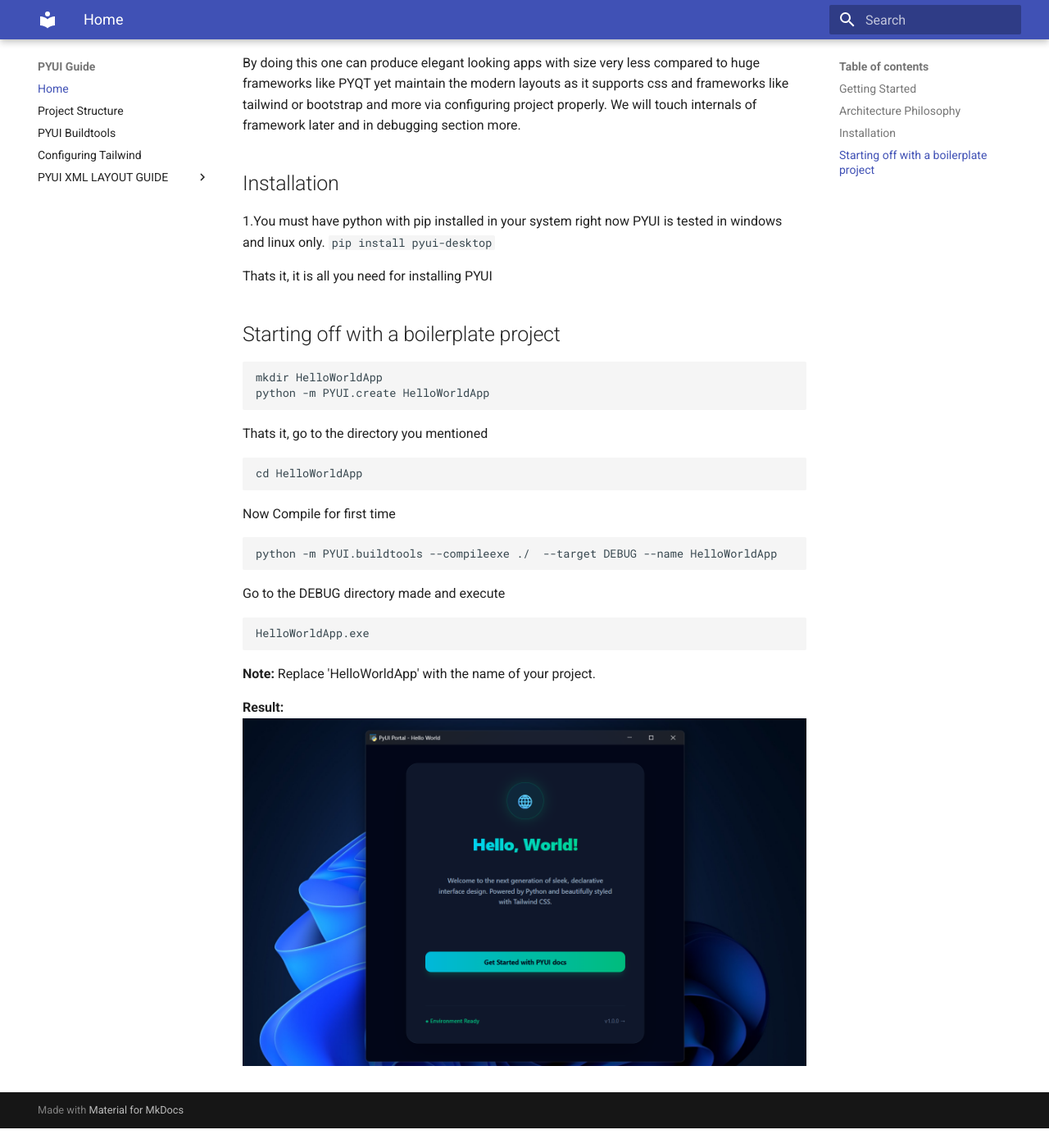
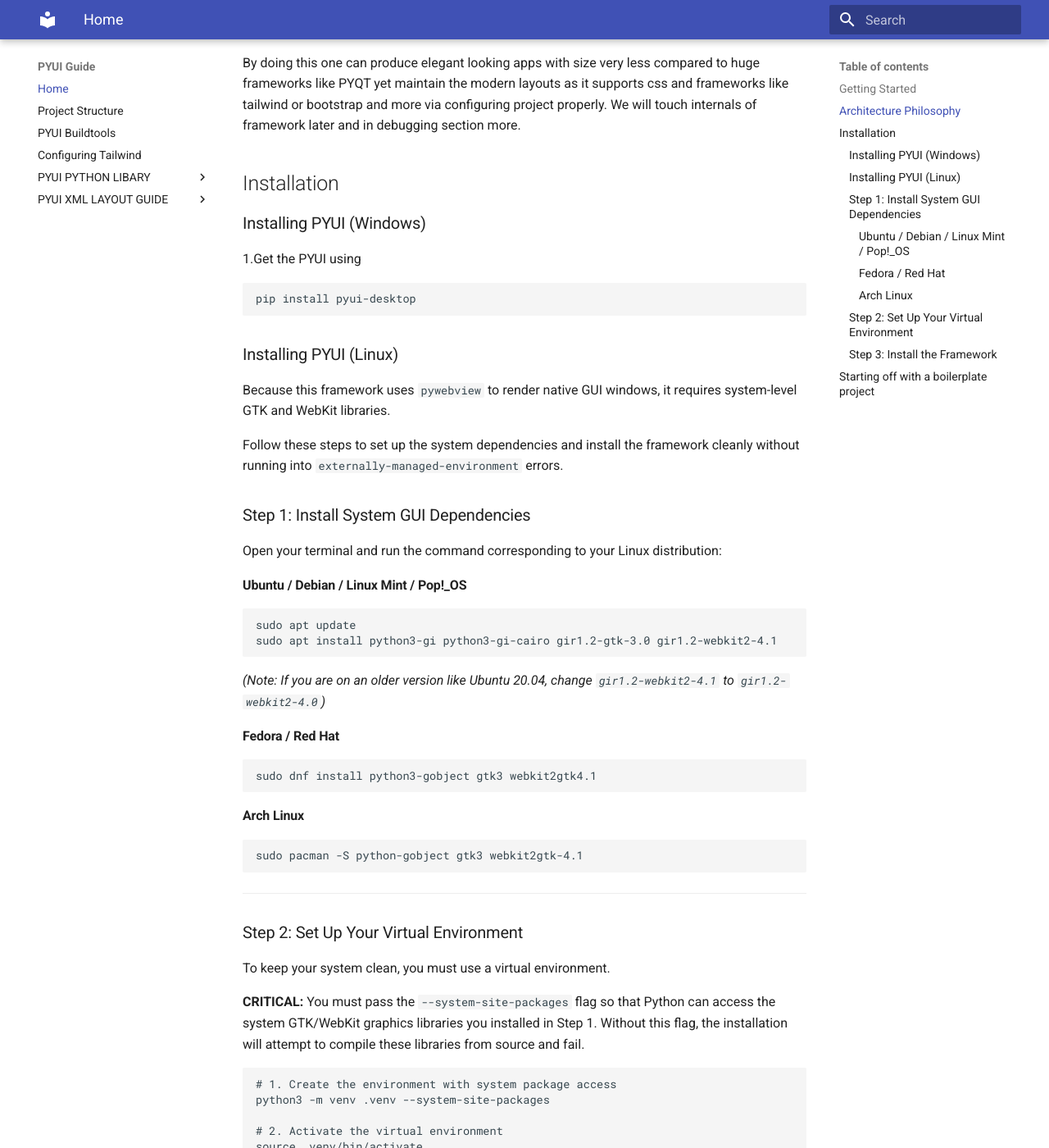
Before and after one commit to akalabayapal/PYUI-docs, an MkDocs documentation site: the page built from docs/index.md, in a window 1280 px wide and 1400 px high, scrolled down 829 px. Shown: the whole window at 82% size. Built offline with MkDocs 1.6.1 and Material for MkDocs 9.7.7, drawn with Linux system fonts in a browser that asks for light colours; before the commit the page ends 2205 px from its top, so only the background shows below that; some of the changed text lies outside the part shown.

Commit message:
Docs changed 0.6v

````diff
--- a/docs/index.md
+++ b/docs/index.md
@@ -23,10 +23,63 @@
 We will touch internals of framework later and in debugging section more.
 
 ## Installation
- 1.You must have python with pip installed in your system right now PYUI is tested in windows and linux only.
- `pip install pyui-desktop`
 
-Thats it, it is all you need for installing PYUI
+### Installing PYUI (Windows)
+
+1.Get the PYUI using
+
+    pip install pyui-desktop
+
+
+### Installing PYUI (Linux)
+
+Because this framework uses `pywebview` to render native GUI windows, it requires system-level GTK and WebKit libraries.
+
+Follow these steps to set up the system dependencies and install the framework cleanly without running into `externally-managed-environment` errors.
+
+### Step 1: Install System GUI Dependencies
+Open your terminal and run the command corresponding to your Linux distribution:
+
+#### Ubuntu / Debian / Linux Mint / Pop!_OS
+```bash
+sudo apt update
+sudo apt install python3-gi python3-gi-cairo gir1.2-gtk-3.0 gir1.2-webkit2-4.1
+```
+*(Note: If you are on an older version like Ubuntu 20.04, change `gir1.2-webkit2-4.1` to `gir1.2-webkit2-4.0`)*
+
+#### Fedora / Red Hat
+```bash
+sudo dnf install python3-gobject gtk3 webkit2gtk4.1
+```
+
+#### Arch Linux
+```bash
+sudo pacman -S python-gobject gtk3 webkit2gtk-4.1
+```
+
+---
+
+### Step 2: Set Up Your Virtual Environment
+To keep your system clean, you must use a virtual environment.
+
+**CRITICAL:** You must pass the `--system-site-packages` flag so that Python can access the system GTK/WebKit graphics libraries you installed in Step 1. Without this flag, the installation will attempt to compile these libraries from source and fail.
+
+```bash
+# 1. Create the environment with system package access
+python3 -m venv .venv --system-site-packages
+
+# 2. Activate the virtual environment
+source .venv/bin/activate
+```
+
+---
+
+### Step 3: Install the Framework
+Now that your environment is active and connected to your system's graphics engine, you can safely install the package:
+
+```bash
+pip install pyui-desktop
+```
 
 ## Starting off with a boilerplate project
 
````
Also changed, not shown: docs/3_config_tailwind.md (+23 -2 lines), docs/PYUI PYTHON LIBARY/1_index.md (added, +61 -0 lines), docs/PYUI PYTHON LIBARY/2_dom_manipulation.md (added, +179 -0 lines), docs/PYUI XML LAYOUT GUIDE/02_important_tags.md (renamed from docs/PYUI XML LAYOUT GUIDE/01_important_tags.md, +20 -2 lines), docs/PYUI XML LAYOUT GUIDE/04_PYUI_Components.md (added, +79 -0 lines), docs/PYUI XML LAYOUT GUIDE/01_index.md (renamed from docs/PYUI XML LAYOUT GUIDE/02_index.md).
